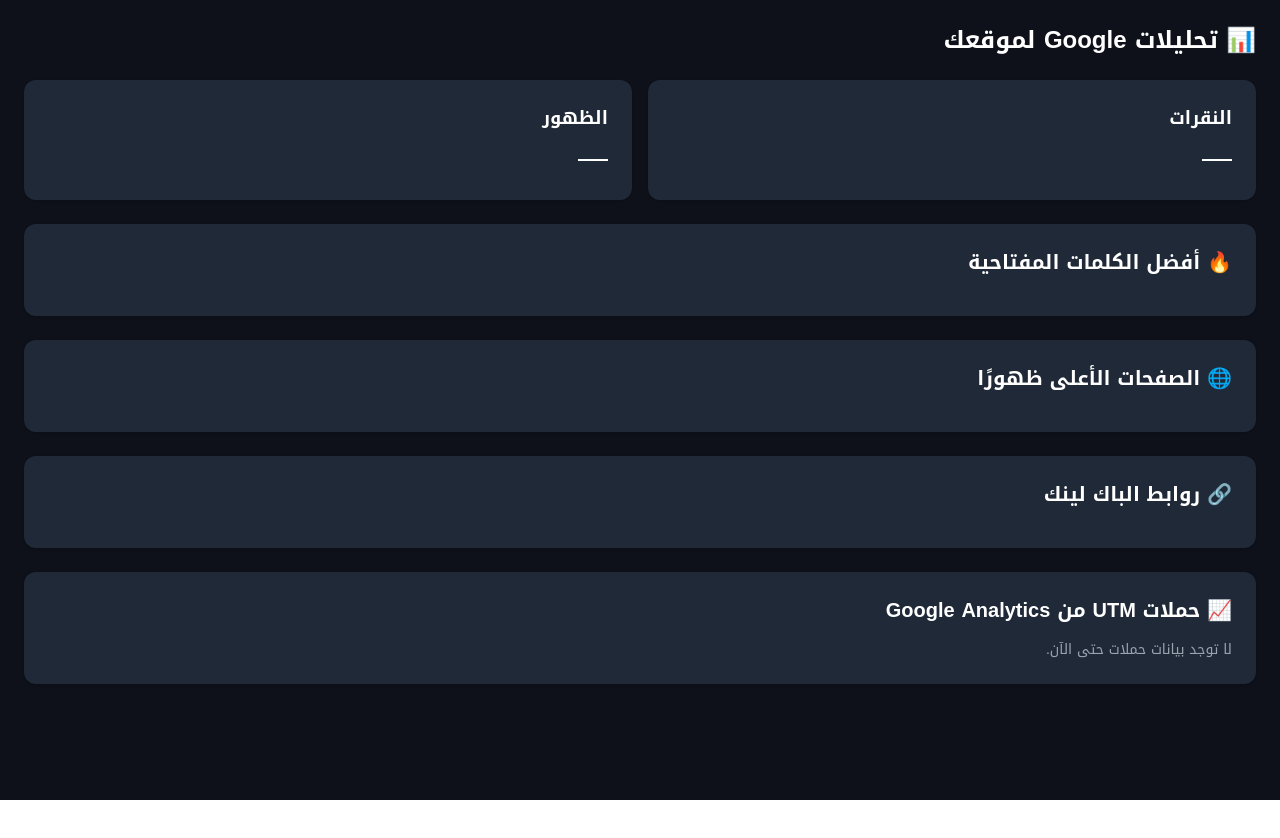
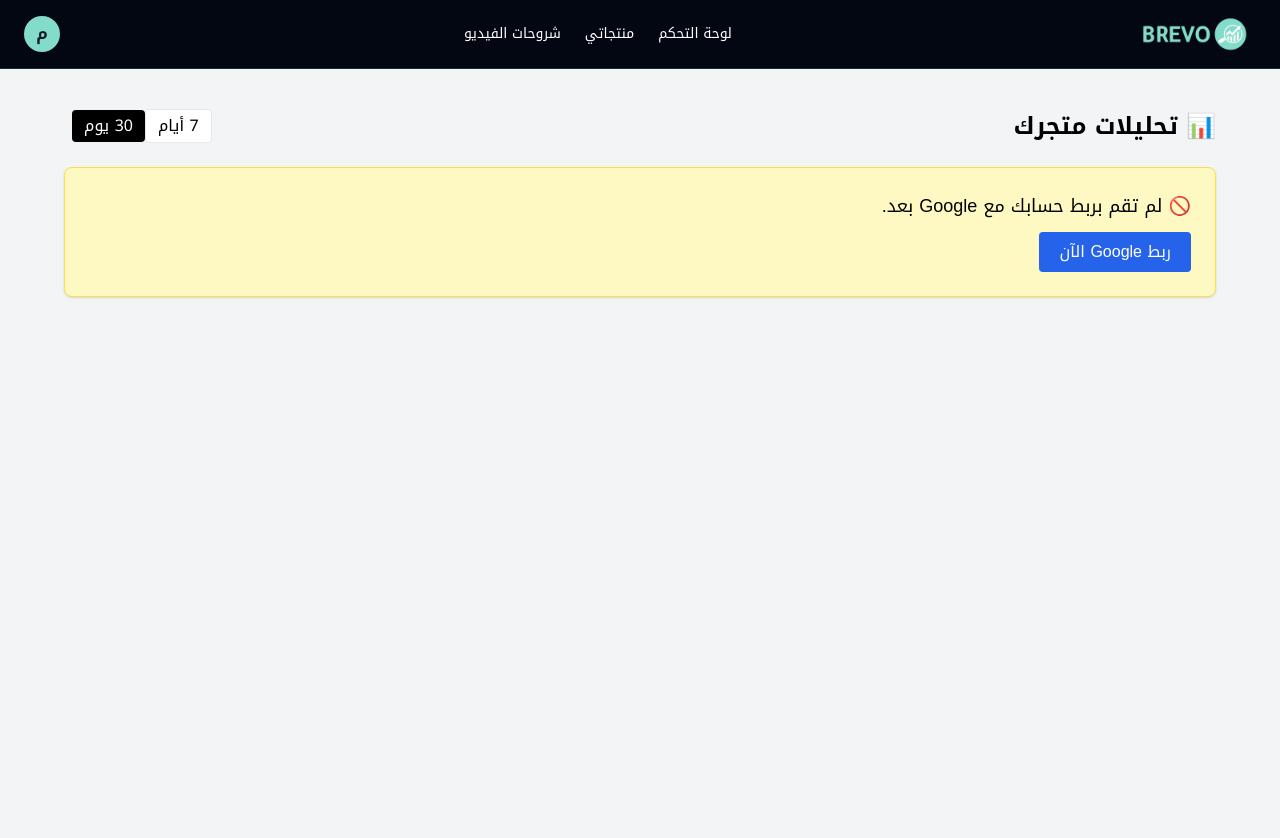
Before and after one commit to alimobarki2030/breevo-frontend, a React (Create React App) app: page /analytics in a window 1280 px wide. Shown: the top 838 px of the page. Before the commit the page ends 800 px from the top, so only its background shows below. Built offline with nearby package versions, Linux system fonts and the light colour scheme; sample sign-in values are in the browser's storage.

Commit message:
Update AnalyticsOverview.js

```diff
--- a/src/pages/AnalyticsOverview.js
+++ b/src/pages/AnalyticsOverview.js
@@ -1,127 +1,101 @@
 import React, { useEffect, useState } from "react";
+import { useNavigate } from "react-router-dom";
+import Navbar from "../components/Navbar";
+import { fetchOverview, fetchTopQueries, fetchTopPages, fetchBacklinks } from "../services/analyticsService";
 
 export default function AnalyticsOverview() {
-  const [overviewData, setOverviewData] = useState(null);
-  const [topQueries, setTopQueries] = useState([]);
-  const [topPages, setTopPages] = useState([]);
-  const [backlinks, setBacklinks] = useState([]);
-  const [utmCampaigns, setUtmCampaigns] = useState([]);
+  const navigate = useNavigate();
+  const [overview, setOverview] = useState(null);
+  const [queries, setQueries] = useState([]);
+  const [pages, setPages] = useState([]);
+  const [backlinks, setBacklinks] = useState(null);
+  const [days, setDays] = useState(30);
+  const [isLinkedToGoogle, setIsLinkedToGoogle] = useState(false);
+
+  const token = localStorage.getItem("token");
 
   useEffect(() => {
-    const token = localStorage.getItem("access_token");
+    if (!token) {
+      navigate("/");
+      return;
+    }
 
-    const fetchData = async () => {
-      try {
-        const [overviewRes, queriesRes, pagesRes, backlinksRes, ga4Res] = await Promise.all([
-          fetch("http://localhost:8000/analytics/overview", {
-            method: "POST",
-            headers: { Authorization: `Bearer ${token}` }
-          }),
-          fetch("http://localhost:8000/analytics/top-queries", {
-            method: "POST",
-            headers: { Authorization: `Bearer ${token}` }
-          }),
-          fetch("http://localhost:8000/analytics/top-pages", {
-            method: "POST",
-            headers: { Authorization: `Bearer ${token}` }
-          }),
-          fetch("http://localhost:8000/analytics/backlinks", {
-            method: "POST",
-            headers: { Authorization: `Bearer ${token}` }
-          }),
-          fetch("http://localhost:8000/analytics/ga4/utm-summary", {
-            method: "POST",
-            headers: { Authorization: `Bearer ${token}` }
-          })
-        ]);
+    const linked = localStorage.getItem("google_linked") === "true";
+    setIsLinkedToGoogle(linked);
 
-        const [overviewData, queriesData, pagesData, backlinksData, ga4Data] = await Promise.all([
-          overviewRes.json(),
-          queriesRes.json(),
-          pagesRes.json(),
-          backlinksRes.json(),
-          ga4Res.json()
-        ]);
-
-        setOverviewData(overviewData);
-        setTopQueries(queriesData.top_queries || []);
-        setTopPages(pagesData.top_pages || []);
-        setBacklinks(backlinksData.backlinks || []);
-        setUtmCampaigns(ga4Data.utm_campaigns || []);
-      } catch (error) {
-        console.error("فشل في جلب البيانات:", error);
+    if (linked) {
+      fetchOverview(token, days).then(setOverview).catch(console.error);
+      fetchTopQueries(token, days).then(setQueries).catch(console.error);
+      fetchTopPages(token, days).then(setPages).catch(console.error);
+      fetchBacklinks(token).then(setBacklinks).catch(console.error);
     }
-    };
-
-    fetchData();
-  }, []);
+  }, [token, days]);
 
   return (
-    <div className="p-6 space-y-6 text-white bg-[#0f111a] min-h-screen">
-      <h1 className="text-2xl font-bold">📊 تحليلات Google لموقعك</h1>
-
-      {/* نظرة عامة */}
-      <div className="grid grid-cols-2 gap-4">
-        <div className="bg-gray-800 rounded-xl p-6 shadow">
-          <h2 className="text-lg font-semibold mb-2">النقرات</h2>
-          <p className="text-3xl">{overviewData?.clicks ?? "—"}</p>
-        </div>
-        <div className="bg-gray-800 rounded-xl p-6 shadow">
-          <h2 className="text-lg font-semibold mb-2">الظهور</h2>
-          <p className="text-3xl">{overviewData?.impressions ?? "—"}</p>
+    <>
+      <Navbar />
+      <div className="bg-gray-100 min-h-screen py-10 px-6">
+        <div className="max-w-6xl mx-auto">
+          <div className="flex justify-between items-center mb-6">
+            <h1 className="text-2xl font-bold">📊 تحليلات متجرك</h1>
+            <div className="space-x-2">
+              <button
+                onClick={() => setDays(7)}
+                className={`px-3 py-1 rounded ${days === 7 ? 'bg-black text-white' : 'bg-white border'}`}
+              >7 أيام</button>
+              <button
+                onClick={() => setDays(30)}
+                className={`px-3 py-1 rounded ${days === 30 ? 'bg-black text-white' : 'bg-white border'}`}
+              >30 يوم</button>
             </div>
           </div>
 
-      {/* الكلمات المفتاحية */}
-      <div className="bg-gray-800 rounded-xl p-6 shadow">
-        <h2 className="text-xl font-semibold mb-4">🔥 أفضل الكلمات المفتاحية</h2>
-        <ul className="space-y-2 text-sm text-gray-300">
-          {topQueries.map((q, idx) => (
-            <li key={idx} className="border-b border-gray-700 pb-1">
-              <strong>{q.keys.join(" ")}</strong> – نقرات: {q.clicks} – ظهور: {q.impressions}
-            </li>
-          ))}
+          {!isLinkedToGoogle ? (
+            <div className="bg-yellow-100 border border-yellow-300 p-6 rounded-lg shadow mb-10">
+              <p className="mb-3 text-lg">🚫 لم تقم بربط حسابك مع Google بعد.</p>
+              <button
+                onClick={() => window.location.href = "https://breevo-backend.onrender.com/google-auth/login"}
+                className="bg-blue-600 text-white px-5 py-2 rounded hover:bg-blue-700"
+              >
+                ربط Google الآن
+              </button>
+            </div>
+          ) : (
+            <div className="grid grid-cols-1 md:grid-cols-2 lg:grid-cols-3 gap-6">
+              <div className="bg-white p-4 rounded shadow">
+                <h2 className="font-semibold mb-2">النقرات:</h2>
+                <p>{overview?.clicks ?? "جاري التحميل..."}</p>
+              </div>
+              <div className="bg-white p-4 rounded shadow">
+                <h2 className="font-semibold mb-2">الظهور:</h2>
+                <p>{overview?.impressions ?? "جاري التحميل..."}</p>
+              </div>
+              <div className="bg-white p-4 rounded shadow">
+                <h2 className="font-semibold mb-2">عدد الروابط الخلفية (باك لينك):</h2>
+                <p>{backlinks ?? "جاري التحميل..."}</p>
+              </div>
+
+              <div className="bg-white p-4 rounded shadow col-span-full">
+                <h2 className="font-semibold mb-3">أعلى الكلمات المفتاحية:</h2>
+                <ul className="list-disc list-inside space-y-1">
+                  {queries.length > 0 ? queries.map((q, i) => (
+                    <li key={i}>{q.query} ({q.clicks} نقرات)</li>
+                  )) : <li>جاري تحميل الكلمات...</li>}
                 </ul>
               </div>
 
-      {/* الصفحات الأعلى ظهورًا */}
-      <div className="bg-gray-800 rounded-xl p-6 shadow">
-        <h2 className="text-xl font-semibold mb-4">🌐 الصفحات الأعلى ظهورًا</h2>
-        <ul className="space-y-2 text-sm text-gray-300">
-          {topPages.map((page, idx) => (
-            <li key={idx} className="border-b border-gray-700 pb-1">
-              <span>{page.page}</span> – نقرات: {page.clicks} – ظهور: {page.impressions}
-            </li>
-          ))}
+              <div className="bg-white p-4 rounded shadow col-span-full">
+                <h2 className="font-semibold mb-3">أهم الصفحات:</h2>
+                <ul className="list-disc list-inside space-y-1">
+                  {pages.length > 0 ? pages.map((p, i) => (
+                    <li key={i}>{p.page} ({p.clicks} نقرات)</li>
+                  )) : <li>جاري تحميل الصفحات...</li>}
                 </ul>
               </div>
-
-      {/* الباك لينكات */}
-      <div className="bg-gray-800 rounded-xl p-6 shadow">
-        <h2 className="text-xl font-semibold mb-4">🔗 روابط الباك لينك</h2>
-        <ul className="space-y-1 text-sm text-gray-300">
-          {backlinks.map((link, idx) => (
-            <li key={idx}>{link}</li>
-          ))}
-        </ul>
             </div>
-
-      {/* حملات UTM من GA4 */}
-      <div className="bg-gray-800 rounded-xl p-6 shadow">
-        <h2 className="text-xl font-semibold mb-4">📈 حملات UTM من Google Analytics</h2>
-        {utmCampaigns.length === 0 ? (
-          <p className="text-gray-400 text-sm">لا توجد بيانات حملات حتى الآن.</p>
-        ) : (
-          <ul className="text-sm text-gray-300 space-y-1">
-            {utmCampaigns.map((item, idx) => (
-              <li key={idx} className="flex justify-between border-b border-gray-700 pb-1">
-                <span>🎯 {item.campaign || "—"} ({item.source})</span>
-                <span className="text-[#83dcc9]">الجلسات: {item.sessions}</span>
-              </li>
-            ))}
-          </ul>
           )}
         </div>
       </div>
+    </>
   );
 }
```
Lines whose indentation alone changed are shown as unchanged.
